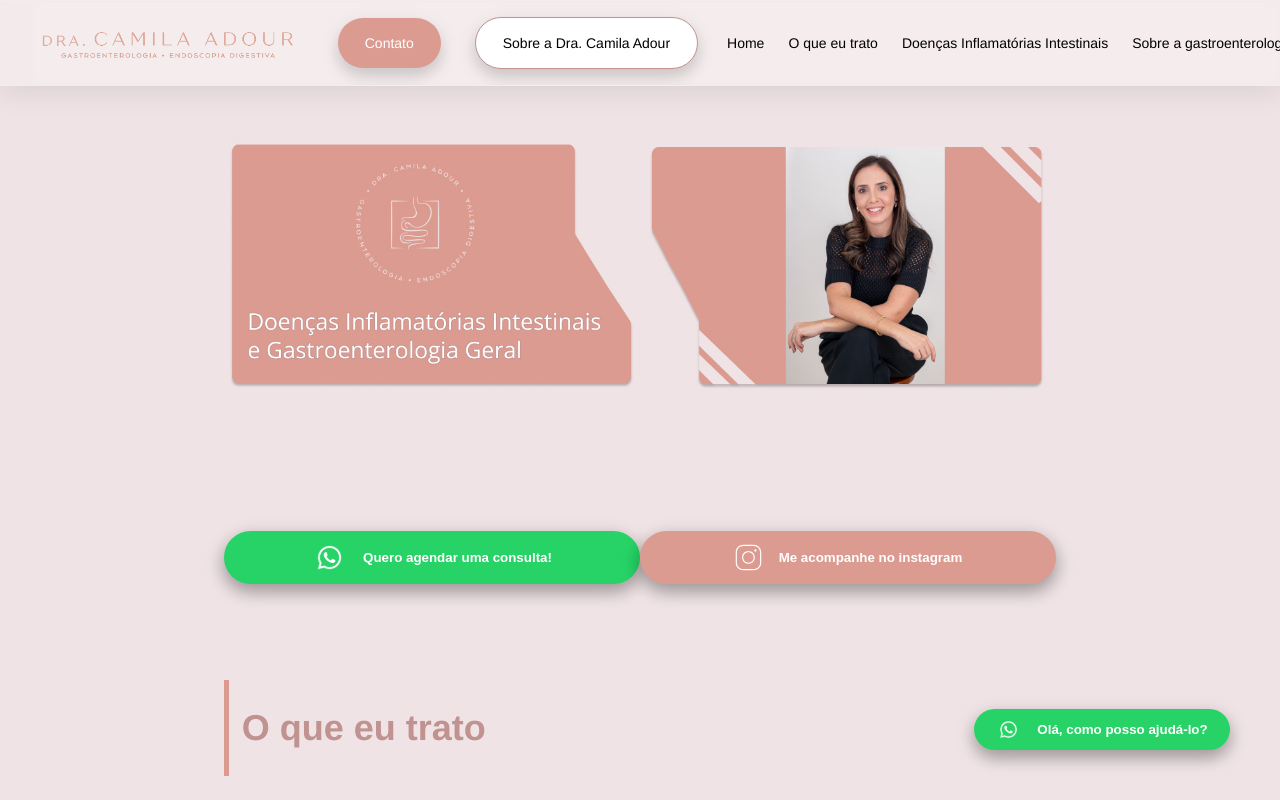
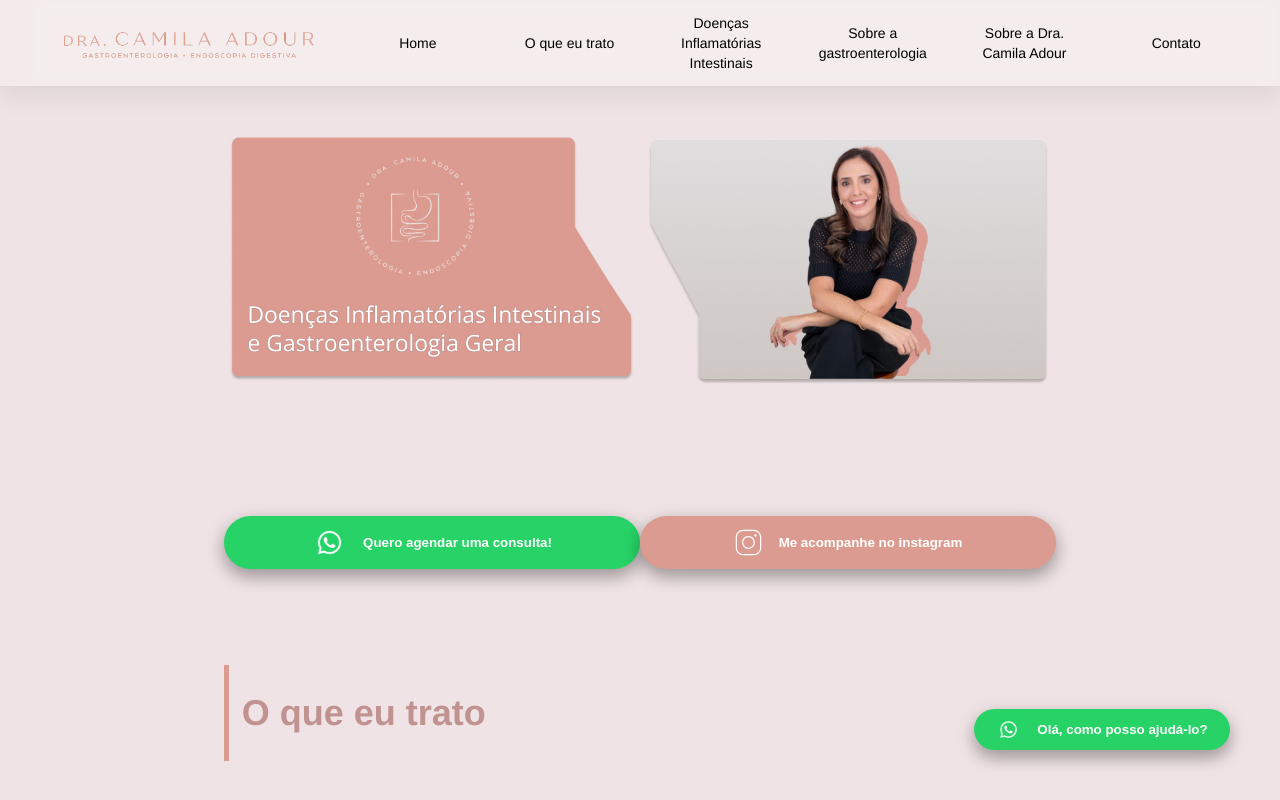
Before and after one commit to LucasTrevelin/dra-camila-adour, a React (Vite) app in the folder dra-camila-adour/: page / in a window 1280 px wide. Shown: the top 800 px of the page. Built offline with nearby package versions, Linux system fonts and the light colour scheme.

Commit message:
fix: fix of mainteinance

```diff
--- a/dra-camila-adour/src/components/Header/Header.constants.ts
+++ b/dra-camila-adour/src/components/Header/Header.constants.ts
@@ -1,12 +1,12 @@
 import { TLinkProps } from './Link/Link.types'
 
 export const headerLinks: TLinkProps[] = [
-  { title: 'Contato', variant: 'normalFilled' },
-  { title: 'Sobre a Dra. Camila Adour', variant: 'invertedFilled' },
   { title: 'Home' },
   { title: 'O que eu trato' },
   { title: 'Doenças Inflamatórias Intestinais' },
-  { title: 'Sobre a gastroenterologia' }
+  { title: 'Sobre a gastroenterologia' },
+  { title: 'Sobre a Dra. Camila Adour' },
+  { title: 'Contato' }
 ]
 
 export const headerMenuLinks: TLinkProps[] = [
--- a/dra-camila-adour/src/components/Header/Header.styled.ts
+++ b/dra-camila-adour/src/components/Header/Header.styled.ts
@@ -50,7 +50,6 @@
   width: 30px;
   display: none;
   backdrop-filter: blur(5px);
-  margin-right: 2rem;
   -webkit-backdrop-filter: blur(5px);
   @media screen and (${devices.sm}) {
     display: flex;
--- a/dra-camila-adour/src/components/Header/Link/Link.styled.ts
+++ b/dra-camila-adour/src/components/Header/Link/Link.styled.ts
@@ -57,14 +57,16 @@
 `
 
 export const NavLink = styled.a<TSpecialLinksProps>`
+  line-height: 20px;
   width: ${({ $variant }) =>
     ($variant === 'hamburguer' || $variant === 'hamburguer-highlight') &&
     '80%'};
+  max-width: ${({ $variant }) => !$variant && '110px'};
   padding: ${({ $variant }) =>
     $variant === 'hamburguer' || $variant === 'hamburguer-highlight'
       ? '0.5rem'
       : '0 0.5rem'};
-  white-space: nowrap;
+
   scroll-behavior: smooth;
   color: inherit;
   text-decoration: none;
--- a/dra-camila-adour/src/pages/Landing/LandingContent/components/About/About.styled.ts
+++ b/dra-camila-adour/src/pages/Landing/LandingContent/components/About/About.styled.ts
@@ -76,9 +76,10 @@
 
 export const Image = styled(motion.img)`
   aspect-ratio: 0.68/1;
-  width: 430px;
+  width: 500px;
   box-shadow: 0 8px 16px 0 rgba(0, 0, 0, 0.2), 0 6px 20px 0 rgba(0, 0, 0, 0.19);
   border-radius: 10;
+  margin-right: 1rem;
   @media screen {
     width: 12rem;
   }
```
Also changed, not shown: dra-camila-adour/public/assets/images/presentation-right-export.jpg.
